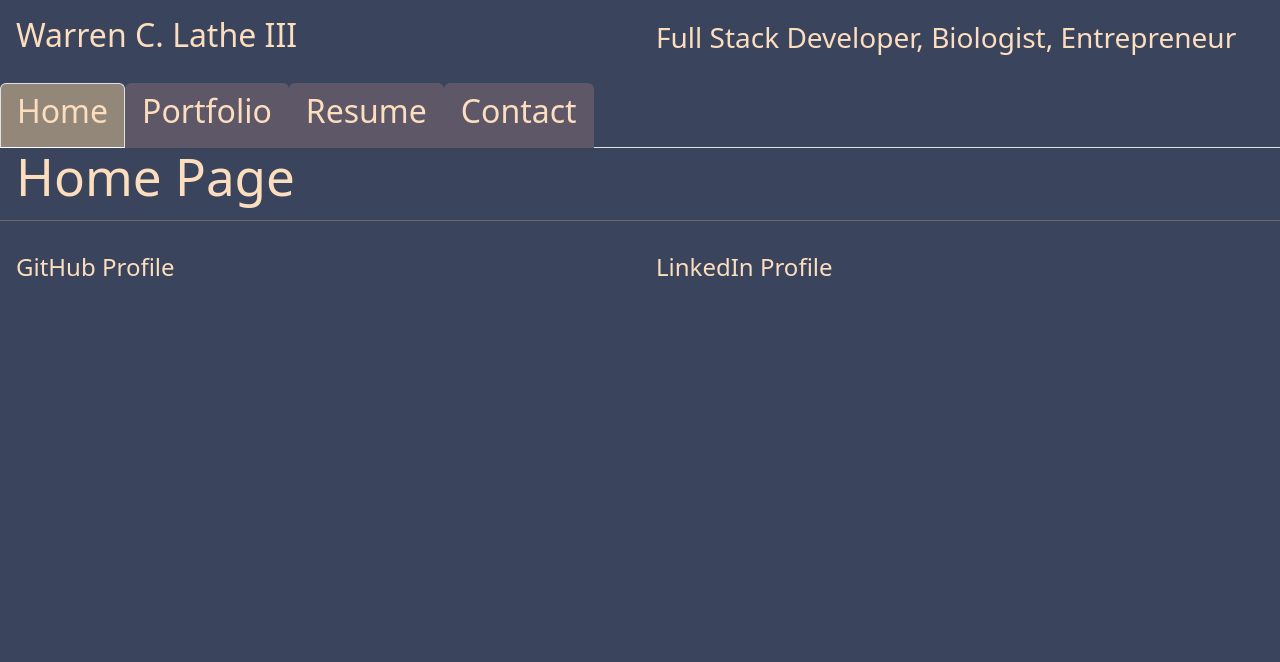
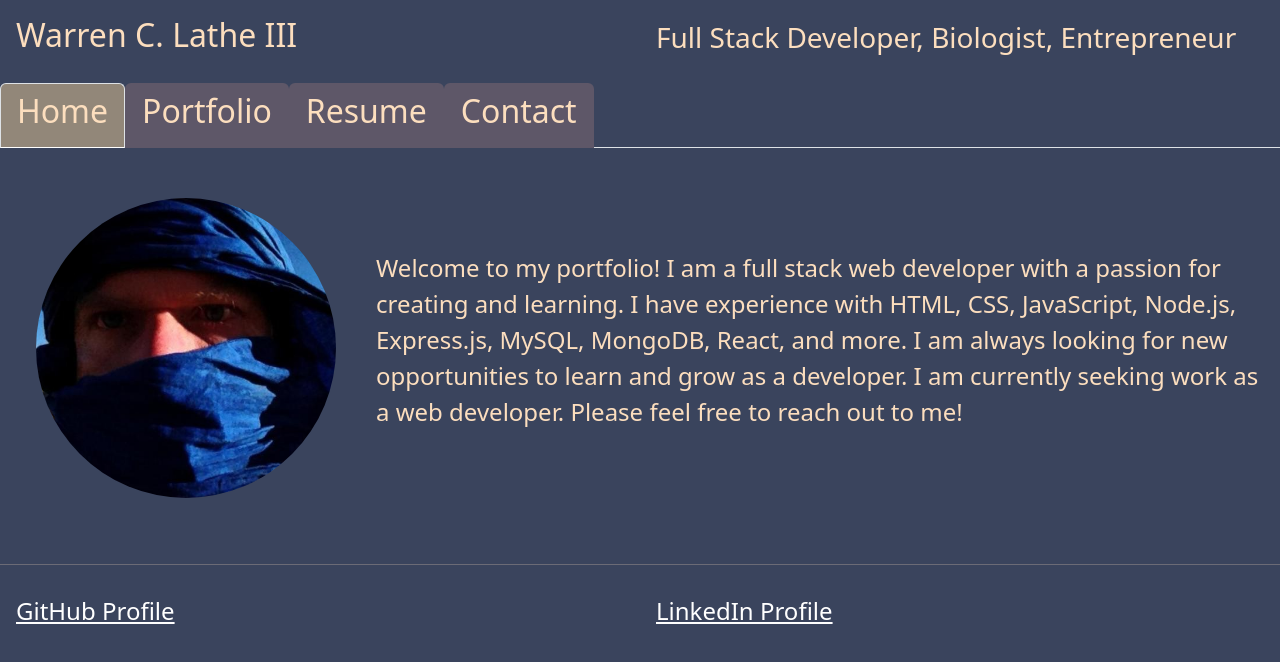
Before and after one commit to TreyLathe/WCL3Portfolio, a React (Vite) app: page / in a window 1280 px wide. Shown: the top 662 px of the page. Built offline with nearby package versions, Linux system fonts and the light colour scheme.

Commit message:
added home, fixed portfolio, other work

```diff
--- a/index.css
+++ b/index.css
@@ -16,8 +16,8 @@
 
 a {
   font-weight: 500;
-  color: #FCDEBE;
-  text-decoration: inherit;
+  color: #FFFFFF;
+  text-decoration: underline;
 }
 a:hover {
   color: #928779;
--- a/src/components/Footer.jsx
+++ b/src/components/Footer.jsx
@@ -4,10 +4,10 @@ export default function Footer() {
       <hr></hr>
     <div style={{ display: "flex" }}>
       <div style={{ flex: 1, padding: "1rem" }}>
-        <h3><a href="" target="_blank"><h4>GitHub Profile</h4></a></h3>
+        <h3><a href="https://github.com/TreyLathe" target="_blank"><h4>GitHub Profile</h4></a></h3>
       </div>
       <div style={{ flex: 1, padding: "1rem" }}>
-        <a href="" target="_blank"><h4>LinkedIn Profile</h4></a>
+        <a href="https://linkedin.com/in/wclathe" target="_blank"><h4>LinkedIn Profile</h4></a>
       </div>
     </div>
     </div>
--- a/src/pages/Contact.jsx
+++ b/src/pages/Contact.jsx
@@ -40,8 +40,10 @@ export default function Contact() {
 
   return (
     <div>
+      <div style={{ marginTop: '50px' }}>
+        <p><h3>Please contact me for more information!</h3></p>
         <form onSubmit={handleSubmit}>
-        <div>
+          <div style={{ marginBottom: '15px '}}>
             <label htmlFor="name">Name:</label>
             <input
               type="text"
@@ -53,7 +55,7 @@ export default function Contact() {
               onBlur={handleBlur}
             />
           </div>
-        <div>
+          <div style={{ marginBottom: '40px '}}>
             <label htmlFor="email">Email:</label>
             <input
               type="email"
@@ -68,5 +70,6 @@ export default function Contact() {
           <button type="submit">Submit</button>
         </form>
       </div>
+    </div>
   );
 }
--- a/src/pages/Home.jsx
+++ b/src/pages/Home.jsx
@@ -1,9 +1,25 @@
+import ProfilePic from "../assets/images/ProfilePic.jpg";
+
 export default function Home() {
   return (
-    <div>
-      <h1>Home Page</h1>
-      <p>
-      </p>
+    <div style={{ display: 'flex', alignItems: 'center', height: '50vh' }}>
+      <div style={{ marginLeft: '20px' }}>
+        <img
+          src={ProfilePic}
+          alt="Profile Photo"
+          style={{
+            width: '300px',
+            height: '300px',
+            borderRadius: '50%',
+            objectFit: 'cover'
+          }}
+        ></img>
+      </div>
+      <div style={{ marginLeft: '20px' }}>
+        <p style={{ fontSize: '24px', float: 'right', marginLeft: '20px' }}>
+          Welcome to my portfolio! I am a full stack web developer with a passion for creating and learning. I have experience with HTML, CSS, JavaScript, Node.js, Express.js, MySQL, MongoDB, React, and more. I am always looking for new opportunities to learn and grow as a developer. I am currently seeking work as a web developer. Please feel free to reach out to me!
+        </p>
+      </div>
     </div>
   );
 }
--- a/src/pages/Resume.jsx
+++ b/src/pages/Resume.jsx
@@ -1,3 +1,5 @@
+import Lathe_Resume2024 from "../assets/docs/Lathe_Resume2024.pdf";
+
 export default function Resume() {
   return (
     <div style={{ display: "flex" }}>
@@ -46,7 +48,7 @@ export default function Resume() {
         <ul>
             <li><h3>Resume PDF</h3></li>
             <ul><li>
-            <a href="/path/to/your/pdf/document.pdf" download>Download PDF of full resume</a>
+            <a href={Lathe_Resume2024} download>Download PDF of full resume</a>
             </li>
             </ul>
           </ul>
```
Also changed, not shown: src/assets/images/ProfilePic.jpg (added), 1 other file (tests, documents, lock files or other folders). Lines whose indentation alone changed are shown as unchanged.
